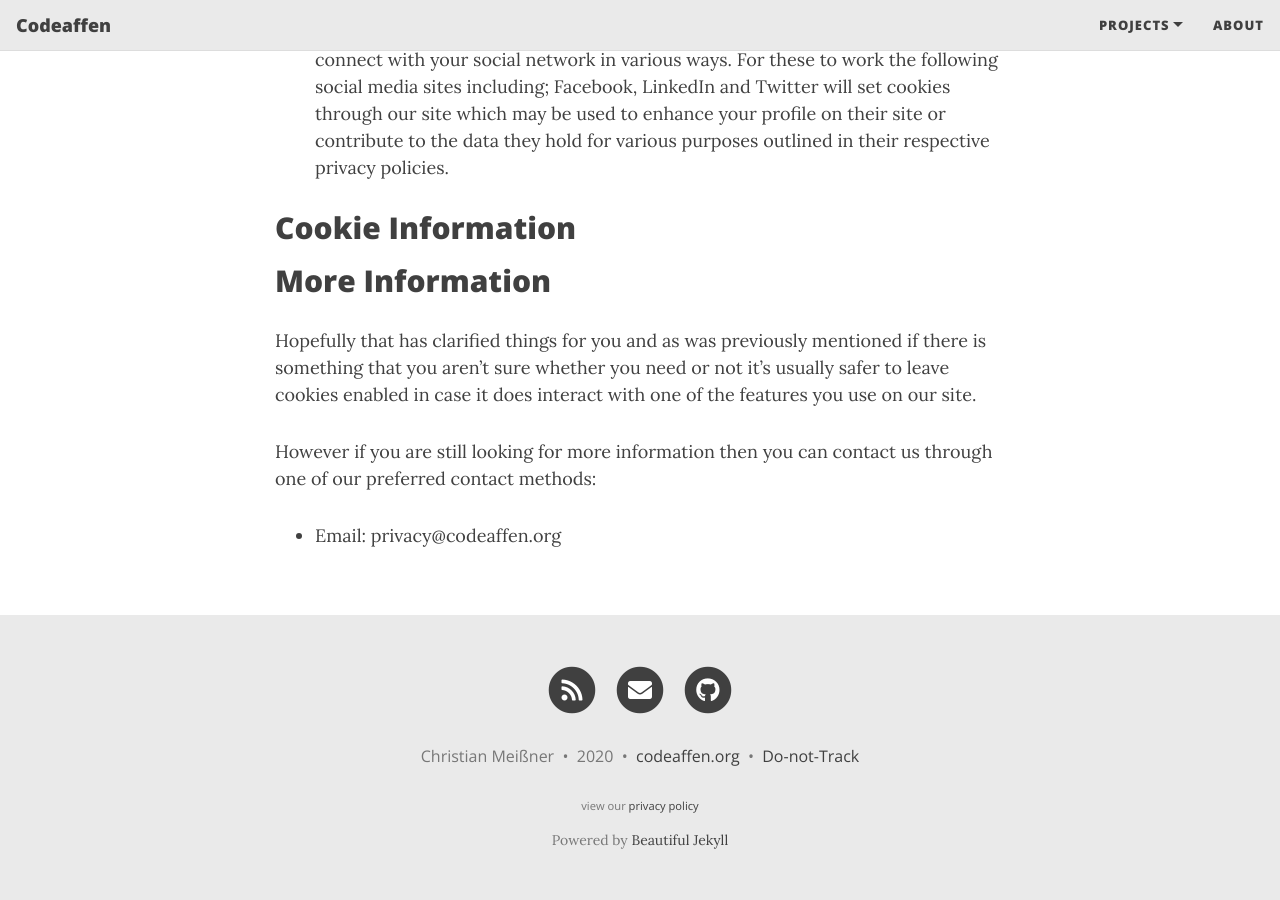
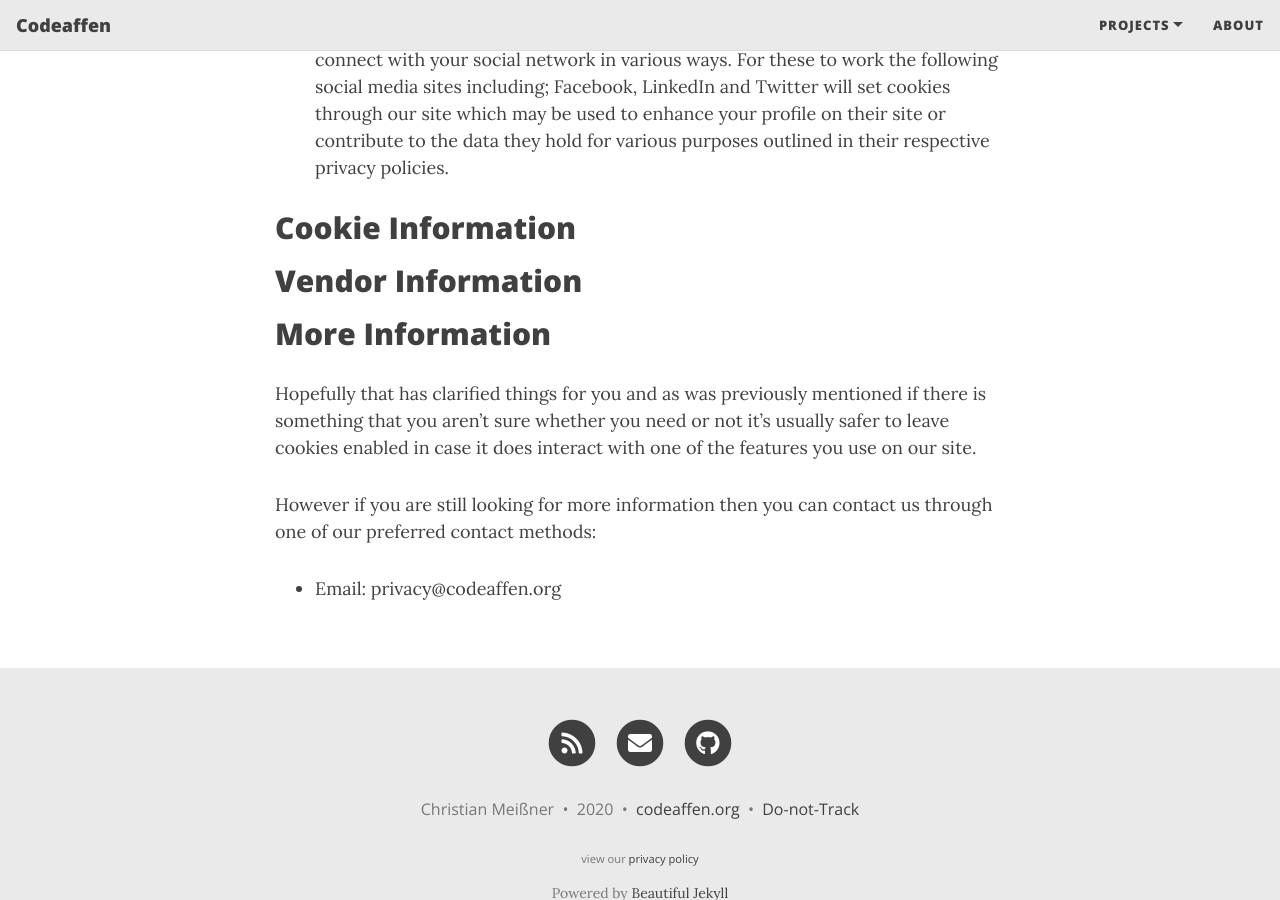
Before and after one commit to codeaffen/codeaffen.org, a Jekyll site: the page built from policy.md, in a window 1280 px wide and 900 px high, scrolled down 1909 px. Built offline with Jekyll 4.4.1, drawn with Linux system fonts in a browser that asks for light colours; nearby versions of some CDN libraries; comment, search, counter and statistics services are not loaded.

Commit message:
add vendor list

```diff
--- a/policy.md
+++ b/policy.md
@@ -42,6 +42,9 @@ In some special cases we also use cookies provided by trusted third parties. The
 
 <div id="cmpcookieinfo"></div><script src="https://consentmanager.mgr.consensu.org/delivery/cookieinfo.php?id=22040" type="text/javascript" async></script>
 
+## Vendor Information
+
+<div id="cmpvendorlist"></div><script src="https://consentmanager.mgr.consensu.org/delivery/vendorlist.php?id=22040" type="text/javascript" async></script>
 ## More Information
 
 Hopefully that has clarified things for you and as was previously mentioned if there is something that you aren't sure whether you need or not it's usually safer to leave cookies enabled in case it does interact with one of the features you use on our site.
```
